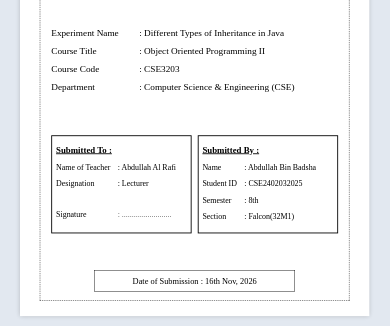
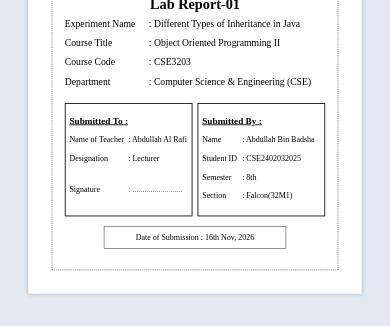
Before and after one commit to Badsha7175/su_cover_page, a plain HTML site: page index.html in a window 390 px wide. Shown: the part 1355-1681 px from the top of the page. After the commit the page ends 1659 px from the top, so only its background shows below. Drawn offline with Linux system fonts and the light colour scheme.

Commit message:
Refactor HTML structure and styles for clarity

```diff
--- a/index.html
+++ b/index.html
@@ -6,13 +6,11 @@
     <meta name="viewport" content="width=device-width, initial-scale=1.0">
     <title>Dynamic Lab Report Generator</title>
     <style>
-        /* --- CSS Variables for Perfect Scaling --- */
+        /* --- Workspace & Form Styles (Screen Only) --- */
         :root {
-            --scale-factor: 1;
             --bg-color: #e2e8f0;
         }
 
-        /* --- Workspace & Form Styles (Screen Only) --- */
         body {
             font-family: 'Segoe UI', Tahoma, Geneva, Verdana, sans-serif;
             background-color: var(--bg-color);
@@ -88,44 +86,36 @@
         }
 
         /* --- Your Original A4 Page Styles --- */
-        .preview-outer {
+        .preview-wrapper {
+            font-family: 'Times New Roman', Times, serif;
             display: flex;
             justify-content: center;
             width: 100%;
-        }
-
-        .preview-wrapper {
-            width: calc(794px * var(--scale-factor));
-            height: calc(1123px * var(--scale-factor));
-            position: relative;
+            height: auto;
+            overflow: visible; /* Ensure nothing is cut off */
         }
 
         .page-container {
-            width: 794px;
-            /* Exact A4 width in px (96dpi) */
-            height: 1123px;
-            /* Exact A4 height in px (96dpi) */
+            width: 794px; /* Exact A4 width at 96dpi */
+            height: 1123px; /* Exact A4 height at 96dpi */
             background: #fff;
             box-shadow: 0 0 10px rgba(0, 0, 0, 0.2);
-            /* Reduced padding specifically for mobile print rendering issues */
-            padding: 35px 45px;
+            padding: 56px; /* Approx 15mm */
             box-sizing: border-box;
-            transform-origin: top left;
-            transform: scale(var(--scale-factor));
-            font-family: 'Times New Roman', Times, serif;
+            transform-origin: top center;
+            flex-shrink: 0;
         }
 
         .border-box {
             border: 1.5px dashed #000;
             position: relative;
             box-sizing: border-box;
-            height: 100%;
+            height: 100%; /* Uses full container height */
             display: flex;
             flex-direction: column;
             align-items: center;
             justify-content: space-between;
-            /* Adjusted internal padding to free up space at the bottom */
-            padding: 40px 25px 20px 25px;
+            padding: 50px 30px 40px 30px;
         }
 
         .top-banner {
@@ -146,40 +136,35 @@
         }
 
         .header h1 {
-            font-size: 36px;
-            /* Slightly reduced */
+            font-size: 39px;
             font-weight: 600;
-            margin: 0 0 20px 0;
+            margin: 0 0 25px 0;
             letter-spacing: 0.5px;
         }
 
         .logo-placeholder {
             display: inline-block;
-            width: 170px;
-            /* Slightly reduced */
-            height: 190px;
-            /* Slightly reduced */
-            margin-bottom: 20px;
+            width: 190px;
+            height: 210px;
+            margin-bottom: 25px;
             object-fit: contain;
         }
 
         .header h2 {
-            font-size: 30px;
-            /* Slightly reduced */
+            font-size: 34px;
             font-weight: 600;
             margin: 0;
         }
 
         .info-table {
             width: 100%;
-            font-size: 21px;
-            /* Slightly reduced */
+            font-size: 23px;
             border-collapse: collapse;
-            margin-bottom: 15px;
+            margin-bottom: 25px;
         }
 
         .info-table td {
-            padding: 8px 0;
+            padding: 10px 0;
             vertical-align: top;
         }
 
@@ -198,19 +183,16 @@
         .submit-box {
             width: 49%;
             border: 2px solid #000;
-            padding: 15px 9px;
-            /* Reduced padding */
-            font-size: 18px;
-            /* Slightly reduced */
-            line-height: 1.6;
-            /* Reduced line height */
+            padding: 20px 9px;
+            font-size: 19px;
+            line-height: 1.8;
             box-sizing: border-box;
             background: #fff;
             z-index: 2;
         }
 
         .submit-title {
-            font-size: 20px;
+            font-size: 22px;
             font-weight: bold;
             margin-bottom: 10px;
         }
@@ -222,39 +204,29 @@
 
         .flex-row {
             display: flex;
-            margin-bottom: 8px;
+            margin-bottom: 10px;
         }
 
-        .flex-row .label {
-            width: 140px;
-        }
-
-        .flex-row .label-student {
-            width: 95px;
-        }
-
-        .flex-row .value {
-            flex: 1;
-        }
+        .flex-row .label { width: 140px; }
+        .flex-row .label-student { width: 95px; }
+        .flex-row .value { flex: 1; }
 
         .footer-date {
             border: 1px solid #000;
             width: 70%;
-            padding: 12px;
+            padding: 15px;
             text-align: center;
             font-size: 19px;
             background: #fff;
             box-sizing: border-box;
-            margin: 10px auto 0 auto;
-            /* Reduced top margin */
+            /* Changed margin-top to a smaller, controlled value */
+            margin-top: 20px;
+            /* Added margin-bottom to ensure it stays inside the border */
+            margin-bottom: 10px;
         }
 
         /* --- Responsive Design (Mobile/Tablet) --- */
         @media (max-width: 1024px) {
-            :root {
-                --scale-factor: 0.8;
-            }
-
             body {
                 flex-direction: column;
                 align-items: center;
@@ -268,79 +240,77 @@
                 max-height: none;
                 overflow-y: visible;
             }
+
+            .preview-wrapper {
+                justify-content: center;
+                /* Crucial for mobile view scaling */
+                transform-origin: top center;
+                transform: scale(0.8);
+                margin-bottom: -224px; /* 1123 * (1 - 0.8) */
+            }
+
+            .page-container {
+                /* Removed zoom, using transform on wrapper instead */
+                transform: none;
+            }
         }
 
         @media (max-width: 768px) {
-            :root {
-                --scale-factor: 0.6;
+            .preview-wrapper {
+                transform: scale(0.6);
+                margin-bottom: -449px;
             }
         }
 
         @media (max-width: 480px) {
-            :root {
-                --scale-factor: 0.44;
+            .preview-wrapper {
+                transform: scale(0.42);
+                margin-bottom: -651px;
             }
         }
 
         @media (max-width: 380px) {
-            :root {
-                --scale-factor: 0.36;
+            .preview-wrapper {
+                transform: scale(0.35);
+                margin-bottom: -730px;
             }
         }
 
         /* --- Print Specific Styles --- */
         @page {
-            size: A4 portrait;
-            margin: 0mm;
-            /* Force zero margins on the physical page */
+            size: A4;
+            margin: 0;
         }
 
         @media print {
-            :root {
-                --scale-factor: 1 !important;
-            }
-
             body {
                 background: none;
                 padding: 0;
-                margin: 0;
                 display: block;
             }
 
             .form-container {
-                display: none !important;
-            }
-
-            .preview-outer {
-                display: block;
+                display: none;
             }
 
             .preview-wrapper {
-                width: 210mm !important;
-                height: 297mm !important;
+                display: block;
+                transform: none !important; /* Reset transform */
                 margin: 0 !important;
-                padding: 0 !important;
             }
 
             .page-container {
-                box-shadow: none !important;
+                box-shadow: none;
                 margin: 0 !important;
                 width: 210mm !important;
-                /* Using exact 297mm height to fill the A4 page perfectly */
                 height: 297mm !important;
+                padding: 15mm !important;
                 transform: none !important;
-                page-break-after: avoid !important;
-                page-break-inside: avoid !important;
-                break-inside: avoid !important;
-                /* Remove padding top/bottom on print to prevent content pushing down */
-                padding: 10mm 15mm !important;
+                page-break-after: avoid;
             }
 
             .border-box {
-                height: 100% !important;
-                /* Adjust print specific padding */
-                padding: 40px 30px 20px 30px !important;
-                page-break-inside: avoid !important;
+                page-break-inside: avoid;
             }
         }
     </style>
@@ -359,13 +329,11 @@
 
         <div class="input-group">
             <label>Experiment Name</label>
-            <input type="text" id="inp-exp" value="Different Types of Inheritance in Java"
-                oninput="updateField('val-exp', this.value)">
+            <input type="text" id="inp-exp" value="Different Types of Inheritance in Java" oninput="updateField('val-exp', this.value)">
         </div>
         <div class="input-group">
             <label>Course Title</label>
-            <input type="text" id="inp-ctitle" value="Object Oriented Programming II"
-                oninput="updateField('val-ctitle', this.value)">
+            <input type="text" id="inp-ctitle" value="Object Oriented Programming II" oninput="updateField('val-ctitle', this.value)">
         </div>
         <div class="input-group">
             <label>Course Code</label>
@@ -373,8 +341,7 @@
         </div>
         <div class="input-group">
             <label>Department</label>
-            <input type="text" id="inp-dept" value="Computer Science & Engineering (CSE)"
-                oninput="updateField('val-dept', this.value)">
+            <input type="text" id="inp-dept" value="Computer Science & Engineering (CSE)" oninput="updateField('val-dept', this.value)">
         </div>
         <hr>
         <div class="input-group">
@@ -388,8 +355,7 @@
         <hr>
         <div class="input-group">
             <label>Student Name</label>
-            <input type="text" id="inp-sname" value="Abdullah Bin Badsha"
-                oninput="updateField('val-sname', this.value)">
+            <input type="text" id="inp-sname" value="Abdullah Bin Badsha" oninput="updateField('val-sname', this.value)">
         </div>
         <div class="input-group">
             <label>Student ID</label>
@@ -412,14 +378,12 @@
         <button class="btn-download" onclick="window.print()">Download / Save as PDF</button>
 
         <!-- DEVELOPER CREDIT SECTION -->
-        <div
-            style="margin-top: 25px; text-align: center; font-size: 13px; color: #666; border-top: 1px solid #eee; padding-top: 15px;">
+        <div style="margin-top: 25px; text-align: center; font-size: 13px; color: #666; border-top: 1px solid #eee; padding-top: 15px;">
             Developed by <strong>Abdullah Bin Badsha</strong>
         </div>
     </div>
 
     <!-- 2. Preview Section (Your A4 Page) -->
-    <div class="preview-outer">
     <div class="preview-wrapper">
         <div class="page-container">
             <div class="border-box">
@@ -493,7 +457,6 @@
             </div>
         </div>
     </div>
-    </div>
 
     <!-- 3. JavaScript for Data Binding -->
     <script>
@@ -503,5 +466,4 @@
     </script>
 
 </body>
-
 </html>
```
Lines whose indentation alone changed are shown as unchanged.
